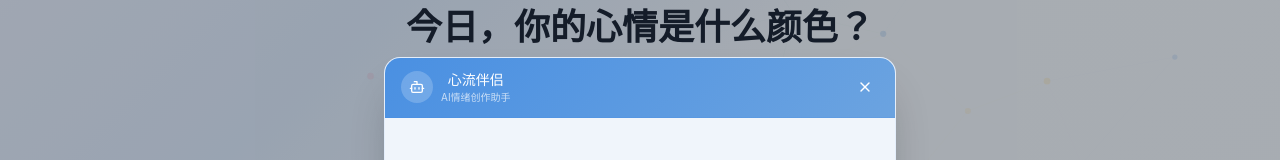
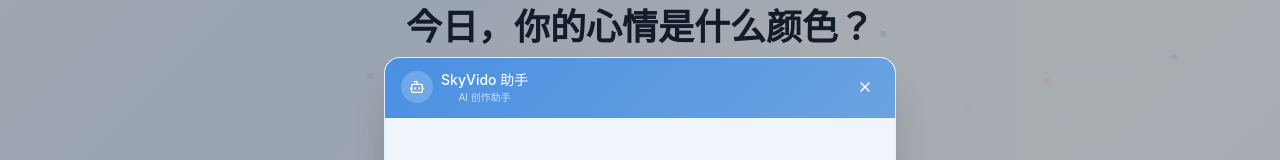
Before and after one commit to KJADEHOME/ai-school, a React (Vite) app: page / in a window 1280 px wide. Both pictures are taken after a click on the button "和心流伴侣聊聊...". Shown: the part 133-293 px from the top of the page. Built offline with nearby package versions, Linux system fonts and the light colour scheme; what @trpc/react-query would draw is missing.

Commit message:
fix: 品牌名改为 SkyVido，登录页中文改英文，演示模式显示验证码

```diff
--- a/src/pages/Home.tsx
+++ b/src/pages/Home.tsx
@@ -253,7 +253,7 @@ export default function Home() {
           headers: { "Content-Type": "application/json", Authorization: `Bearer ${apiKey}` },
           body: JSON.stringify({
             model: "deepseek-chat",
-            messages: [{ role: "system", content: "你是心流创坊的AI情绪伴侣，一个温暖、有创意的助手。你可以帮用户缓解情绪、激发创作灵感。用简短温暖的语言回复。" }, { role: "user", content: userMsg }],
+            messages: [{ role: "system", content: "你是 SkyVido 的 AI 创作助手，一个专业、有创意的助手。你可以帮助用户完成创作任务、解答学习问题。用简洁专业的语言回复。" }, { role: "user", content: userMsg }],
             stream: false,
           }),
         });
@@ -385,8 +385,8 @@ export default function Home() {
                         <Bot className="w-4 h-4 text-white" />
                       </div>
                       <div>
-                        <p className="text-sm font-medium text-white">心流伴侣</p>
-                        <p className="text-[10px] text-white/70">AI情绪创作助手</p>
+                        <p className="text-sm font-medium text-white">SkyVido 助手</p>
+                        <p className="text-[10px] text-white/70">AI 创作助手</p>
                       </div>
                     </div>
                     <button onClick={() => setShowChat(false)} className="p-1.5 rounded-lg hover:bg-white/20 transition-colors">
--- a/src/pages/PhoneLogin.tsx
+++ b/src/pages/PhoneLogin.tsx
@@ -23,12 +23,17 @@ export default function PhoneLogin() {
   const [code, setCode] = useState("");
   const [countdown, setCountdown] = useState(0);
   const [error, setError] = useState("");
+  const [debugCode, setDebugCode] = useState<string | null>(null);
 
   const sendCode = trpc.sms.sendCode.useMutation({
     onSuccess: (data) => {
       if (data.success) {
         setStep("code");
         setCountdown(data.cooldown || 60);
+        // Show debug code if available (dev/demo mode)
+        if (data.debugCode) {
+          setDebugCode(data.debugCode);
+        }
         const timer = setInterval(() => {
           setCountdown((prev) => {
             if (prev <= 1) { clearInterval(timer); return 0; }
@@ -95,8 +100,8 @@ export default function PhoneLogin() {
           <div className="w-14 h-14 rounded-2xl flex items-center justify-center mx-auto mb-4" style={{ background: "linear-gradient(135deg, #4A90E2, #6BA3E0)" }}>
             <Heart className="w-7 h-7 text-white" />
           </div>
-          <h1 className="text-xl font-semibold mb-1" style={{ color: "var(--color-text)" }}>心流创坊</h1>
-          <p className="text-xs" style={{ color: "var(--color-text-secondary)" }}>AI情绪疗愈创作平台</p>
+          <h1 className="text-xl font-semibold mb-1" style={{ color: "var(--color-text)" }}>SkyVido</h1>
+          <p className="text-xs" style={{ color: "var(--color-text-secondary)" }}>AI 创作学习平台</p>
         </div>
 
         {/* Card */}
@@ -177,6 +182,14 @@ export default function PhoneLogin() {
                   <span className="text-xs" style={{ color: "var(--color-text-secondary)" }}>验证码已发送至 {phone.replace(/(\d{3})(\d{4})(\d{4})/, "$1****$3")}</span>
                 </div>
 
+                {/* Demo Mode: Show verification code */}
+                {debugCode && (
+                  <div className="rounded-xl px-3 py-2.5 text-center" style={{ background: "rgba(74,144,226,0.08)", border: "1px solid rgba(74,144,226,0.2)" }}>
+                    <p className="text-[10px] mb-1" style={{ color: "var(--color-text-secondary)" }}>演示模式 · 验证码</p>
+                    <p className="text-lg font-bold tracking-widest" style={{ color: "#4A90E2" }}>{debugCode}</p>
+                  </div>
+                )}
+
                 <div>
                   <label className="text-xs font-medium mb-1.5 block" style={{ color: "var(--color-text-secondary)" }}>验证码</label>
                   <div className="flex items-center gap-2">
```
